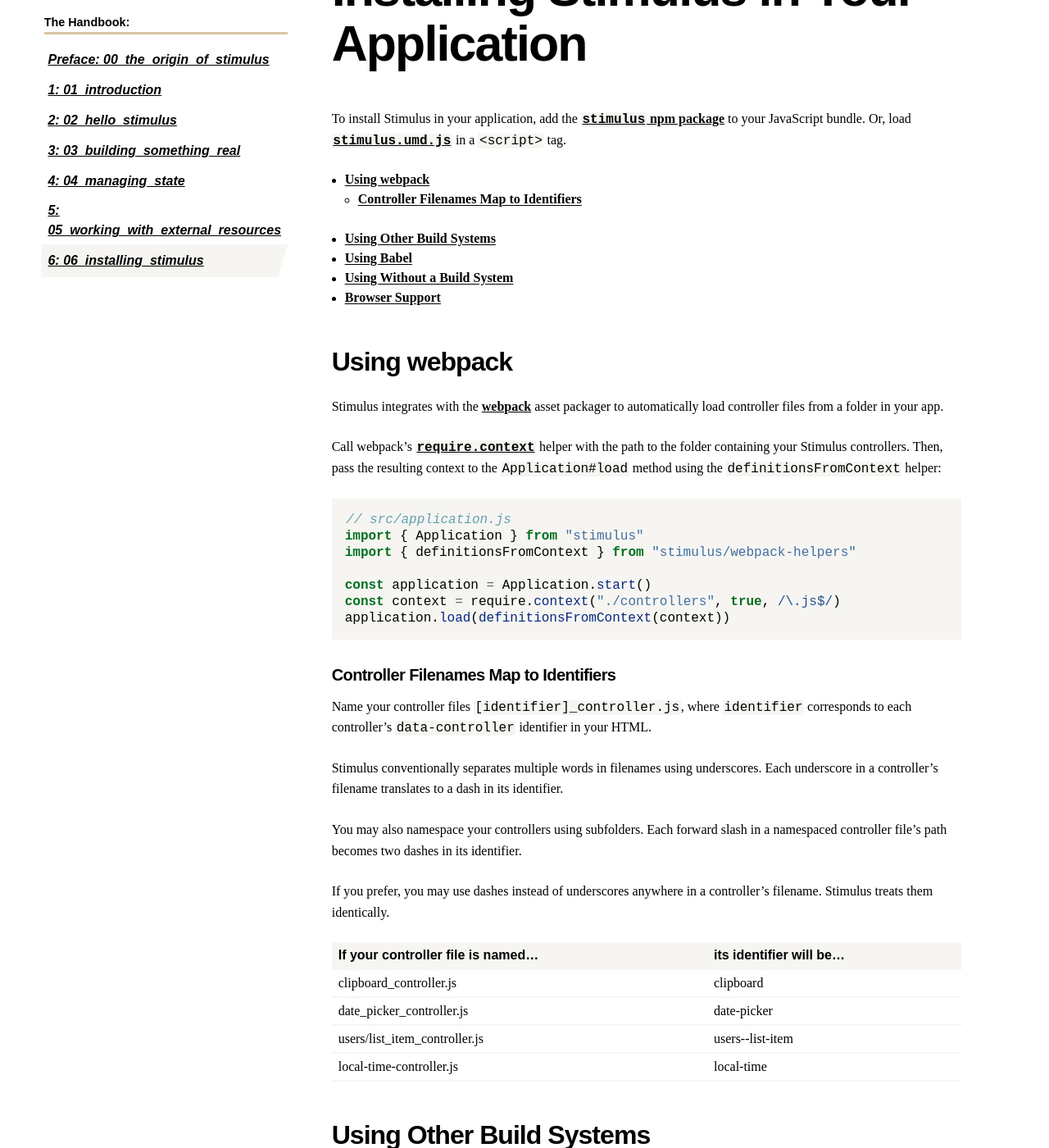
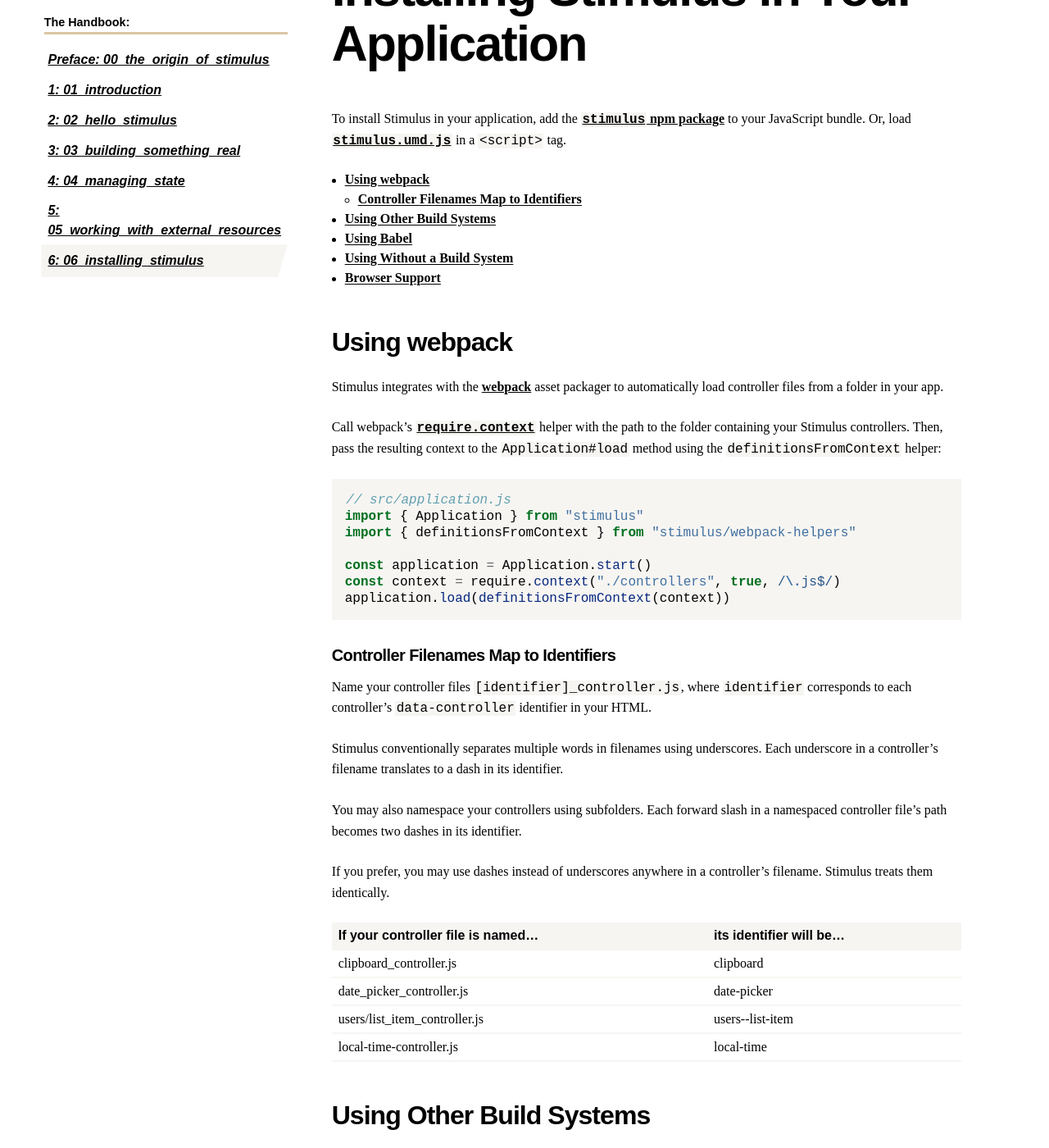
Before and after one commit to hotwired/stimulus-site, a Jekyll site: the page built from _handbook/06_installing_stimulus.md, in a window 1280 px wide and 1400 px high, scrolled down 200 px. Shown: the whole window at 82% size. Built offline with Jekyll 4.4.1, drawn with Linux system fonts in a browser that asks for light colours; some web fonts are replaced; comment, search, counter and statistics services are not loaded.

Commit message:
Improve TOC list spacing

```diff
--- a/_sass/_base.scss
+++ b/_sass/_base.scss
@@ -75,6 +75,10 @@
   grid-column: 3/4;
   line-height: 1.5;
   margin-bottom: 1.5em;
+}
+
+ul ul {
+  margin-bottom: 0;
 }
 
 ul li,
```
